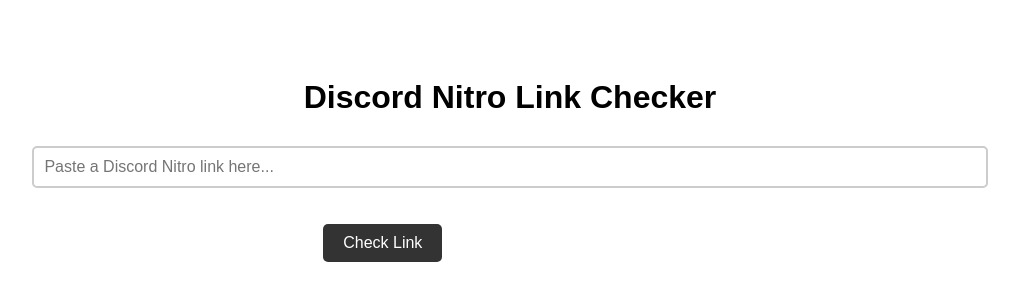
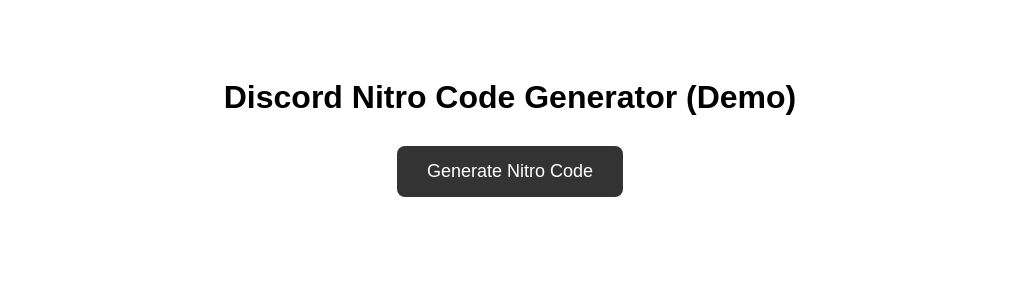
Before and after one commit to zrixxh/DC, a plain HTML site: page index.html in a window 1280 px wide. Shown: the whole page, without its empty margins (130-1149 px from the left). Drawn offline with Linux system fonts and the light colour scheme.

Commit message:
Update index.html

```diff
--- a/index.html
+++ b/index.html
@@ -3,7 +3,7 @@
 <head>
   <meta charset="UTF-8" />
   <meta name="viewport" content="width=device-width, initial-scale=1" />
-  <title>Discord Nitro Link Checker</title>
+  <title>Nitro Code Generator (Demo)</title>
   <style>
     body {
       font-family: Arial, sans-serif;
@@ -14,20 +14,12 @@
     h1 {
       margin-bottom: 30px;
     }
-    input {
-      width: 80%;
-      padding: 10px;
-      font-size: 16px;
-      border: 2px solid #ccc;
-      border-radius: 5px;
-    }
     button {
-      margin-top: 15px;
-      padding: 10px 20px;
-      font-size: 16px;
+      padding: 15px 30px;
+      font-size: 18px;
       cursor: pointer;
       border: none;
-      border-radius: 5px;
+      border-radius: 8px;
       background-color: #333;
       color: white;
       transition: background-color 0.3s ease;
@@ -35,44 +27,56 @@
     button:hover {
       background-color: #555;
     }
+    #code {
+      margin-top: 40px;
+      font-size: 28px;
+      font-weight: bold;
+      letter-spacing: 4px;
+    }
     #status {
       margin-top: 30px;
-      font-size: 20px;
+      font-size: 22px;
       font-weight: bold;
       color: white;
       padding: 15px;
-      border-radius: 10px;
+      border-radius: 12px;
       display: inline-block;
-      min-width: 220px;
+      min-width: 260px;
     }
   </style>
 </head>
 <body>
-  <h1>Discord Nitro Link Checker</h1>
-  <input type="text" id="inputLink" placeholder="Paste a Discord Nitro link here..." />
-  <br />
-  <button onclick="checkNitro()">Check Link</button>
+  <h1>Discord Nitro Code Generator (Demo)</h1>
+  <button onclick="generateCode()">Generate Nitro Code</button>
 
+  <div id="code"></div>
   <div id="status"></div>
 
   <script>
-    function checkNitro() {
-      const input = document.getElementById('inputLink').value.trim();
+    function generateCode() {
+      const characters = 'ABCDEFGHIJKLMNOPQRSTUVWXYZabcdefghijklmnopqrstuvwxyz0123456789';
+      let code = '';
+      // Nitro gift codes are typically 16 characters, sometimes 24
+      const length = 16;
 
-      // Nitro link regex pattern
-      const nitroRegex = /https?:\/\/(discord\.gift|discordapp\.com\/gifts)\/[a-zA-Z0-9\-]+/i;
+      for (let i = 0; i < length; i++) {
+        code += characters.charAt(Math.floor(Math.random() * characters.length));
+      }
+
+      document.getElementById('code').textContent = `discord.gift/${code}`;
+
+      // Fake "check" result - randomly valid or invalid
+      const isValid = Math.random() < 0.1; // 10% chance to be "valid"
 
       const statusDiv = document.getElementById('status');
 
-      if (nitroRegex.test(input)) {
-        // Green background for valid Nitro link
-        document.body.style.backgroundColor = '#28a745'; // Bootstrap green
-        statusDiv.textContent = "Valid Discord Nitro link found!";
+      if (isValid) {
+        document.body.style.backgroundColor = '#28a745'; // green
+        statusDiv.textContent = 'Valid Nitro Code!';
         statusDiv.style.backgroundColor = '#218838';
       } else {
-        // Red background for no valid link
-        document.body.style.backgroundColor = '#dc3545'; // Bootstrap red
-        statusDiv.textContent = "No valid Discord Nitro link detected.";
+        document.body.style.backgroundColor = '#dc3545'; // red
+        statusDiv.textContent = 'Invalid Nitro Code.';
         statusDiv.style.backgroundColor = '#c82333';
       }
     }
```
